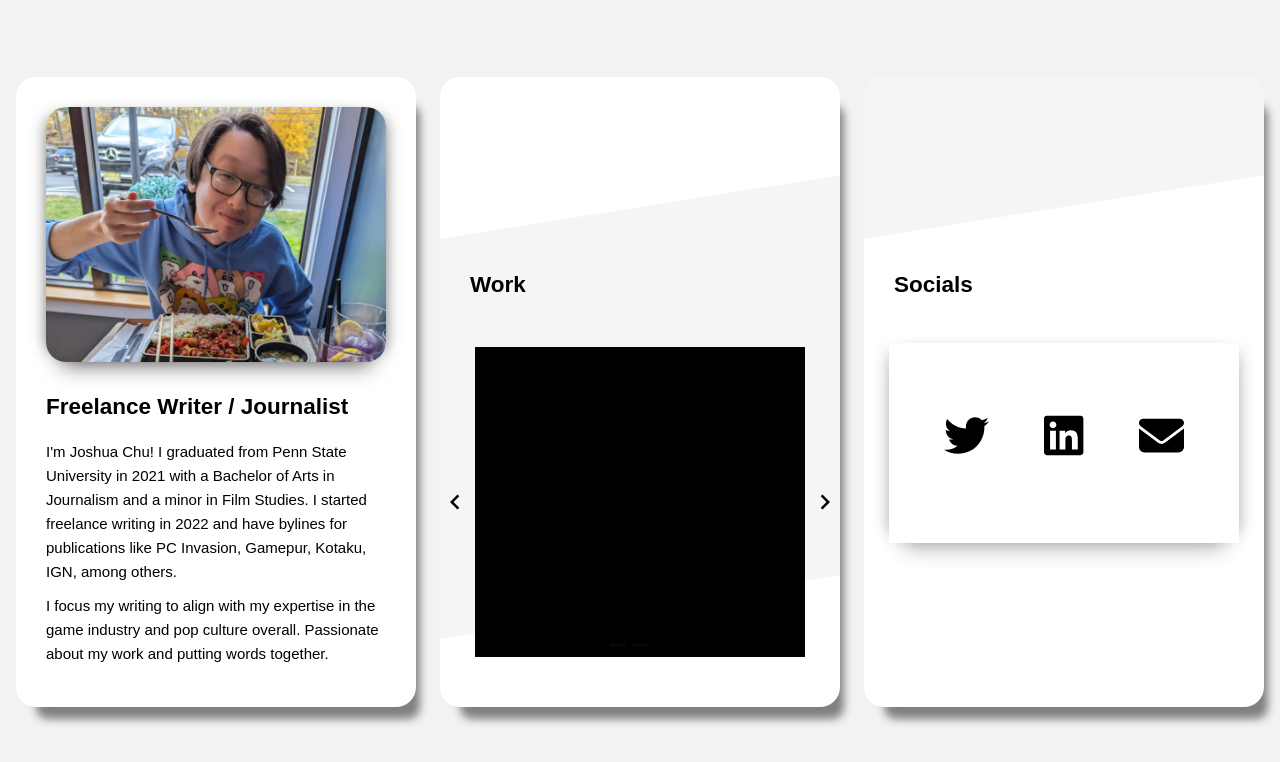
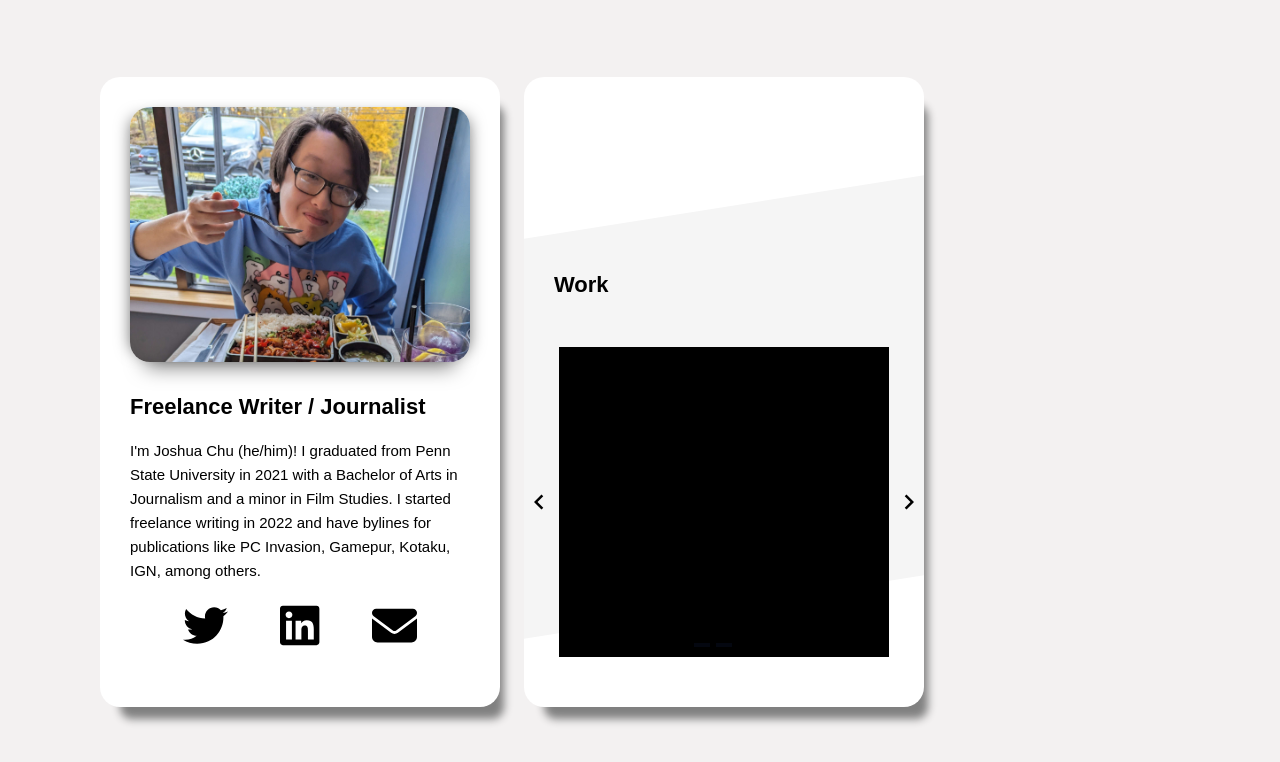
Before and after one commit to changary1994/joshua-portfolio, a Vue app: page / in a window 1280 px wide. Shown: the top 762 px of the page. Built offline with nearby package versions, Linux system fonts and the light colour scheme; a web font is replaced by a local one.

Commit message:
layout edit

```diff
--- a/src/assets/main.css
+++ b/src/assets/main.css
@@ -5,5 +5,6 @@ body {
 }
 
 h2 {
+  font-size: 22px !important;
   font-weight: 600 !important;
 }
--- a/src/cards/AboutCard.vue
+++ b/src/cards/AboutCard.vue
@@ -7,24 +7,128 @@
     </div>
     <div class="card-body">
       <p class="paragraph-1">
-        I'm Joshua Chu! I graduated from Penn State University in 2021 with a Bachelor of Arts in
-        Journalism and a minor in Film Studies. I started freelance writing in 2022 and have bylines
-        for publications like PC Invasion, Gamepur, Kotaku, IGN, among others.
+        I'm Joshua Chu (he/him)! I graduated from Penn State University in 2021 with a Bachelor of
+        Arts in Journalism and a minor in Film Studies. I started freelance writing in 2022 and have
+        bylines for publications like PC Invasion, Gamepur, Kotaku, IGN, among others.
       </p>
-      <p class="paragraph-2">
-        I focus my writing to align with my expertise in the game industry and pop culture overall.
-        Passionate about my work and putting words together.
-      </p>
+      <div class="button-wrapper">
+        <a class="social-icon" href="https://twitter.com/josh_chu74" target="_blank">
+          <font-awesome-icon
+            icon="fa-brands fa-twitter"
+            size="3x"
+            :bounce="hoverTwitter"
+            @mouseover="handleHover('twitter')"
+            @mouseleave="handleUnhover('twitter')"
+          ></font-awesome-icon>
+        </a>
+        <a
+          class="social-icon"
+          href="https://www.linkedin.com/in/joshua-chu-845a79162/"
+          target="_blank"
+        >
+          <font-awesome-icon
+            icon="fa-brands fa-linkedin"
+            size="3x"
+            :bounce="hoverLinkedin"
+            @mouseover="handleHover('linkedin')"
+            @mouseleave="handleUnhover('linkedin')"
+          ></font-awesome-icon>
+        </a>
+        <a class="social-icon" @click="copyTextToClipboard">
+          <font-awesome-icon
+            icon="fa-solid fa-envelope"
+            size="3x"
+            :bounce="hoverEmail"
+            @mouseover="handleHover('email')"
+            @mouseleave="handleUnhover('email')"
+          ></font-awesome-icon
+        ></a>
+      </div>
     </div>
   </div>
 </template>
 
+<script setup lang="ts">
+import { ref } from 'vue'
+import { toast } from 'vue3-toastify'
+
+const hoverTwitter = ref(false)
+const hoverLinkedin = ref(false)
+const hoverEmail = ref(false)
+
+const handleHover = (val: string) => {
+  switch (val) {
+    case 'twitter':
+      hoverTwitter.value = true
+      break
+    case 'linkedin':
+      hoverLinkedin.value = true
+      break
+    case 'email':
+      hoverEmail.value = true
+      break
+    default:
+      break
+  }
+}
+
+const handleUnhover = (val: string) => {
+  switch (val) {
+    case 'twitter':
+      hoverTwitter.value = false
+      break
+    case 'linkedin':
+      hoverLinkedin.value = false
+      break
+    case 'email':
+      hoverEmail.value = false
+      break
+    default:
+      break
+  }
+}
+
+const textToCopy = ref('joshua.chu74@gmail.com')
+
+const copyTextToClipboard = () => {
+  // Access the text value using .value for ref variables
+  const text = textToCopy.value
+
+  // Create a temporary input element
+  const tempInput = document.createElement('textarea')
+  tempInput.value = text
+
+  // Append the input element to the body
+  document.body.appendChild(tempInput)
+
+  // Select the text inside the input element
+  tempInput.select()
+
+  // Execute copy command
+  document.execCommand('copy')
+
+  // Remove the temporary input element
+  document.body.removeChild(tempInput)
+
+  // Optionally, provide feedback to the user
+  toast('Copied to clipboard: ' + text)
+}
+</script>
+
 <style scoped>
 .about {
+  background-color: rgb(255, 255, 255);
+  width: 400px;
+  height: 630px;
+  border-radius: 20px;
+  margin: auto;
+  margin-left: 0;
+  margin-right: 0;
+  box-shadow: 12px 20px 8px -8px gray;
+  transition: all 0.5s ease;
+  perspective: 1000px;
   padding: 30px;
-  height: 100%;
 }
-
 .profile-picture {
   width: 340px;
   border-radius: 20px;
@@ -49,4 +153,15 @@
 .paragraph-2 {
   margin-top: 10px;
 }
+
+.button-wrapper {
+  display: flex;
+  justify-content: space-evenly;
+  margin-top: 20px;
+}
+.social-icon {
+  color: black;
+  cursor: pointer;
+  text-decoration: none;
+}
 </style>
--- a/src/cards/ContactCard.vue
+++ b/src/cards/ContactCard.vue
@@ -1,4 +1,5 @@
 <template>
+  <div class="contact">
     <div class="contact-container-header">
       <div class="diagonal-box"></div>
     </div>
@@ -40,11 +41,18 @@
         ></a>
       </div>
     </div>
+  </div>
 </template>
 
 <script setup lang="ts">
 import { ref } from 'vue'
 import { toast } from 'vue3-toastify'
+
+const emit = defineEmits(['flipCard'])
+
+function flipCard() {
+  emit('flipCard')
+}
 
 const hoverTwitter = ref(false)
 const hoverLinkedin = ref(false)
@@ -109,6 +117,19 @@ const copyTextToClipboard = () => {
 }
 </script>
 <style scoped>
+.contact {
+  background-color: rgb(255, 255, 255);
+  width: 400px;
+  height: 630px;
+  border-radius: 20px;
+  margin: auto;
+  margin-left: 0;
+  margin-right: 0;
+  box-shadow: 12px 20px 8px -8px gray;
+  transition: all 0.5s ease;
+  perspective: 1000px;
+}
+
 .contact-container-header {
   overflow: hidden;
   height: 180px;
@@ -135,10 +156,7 @@ const copyTextToClipboard = () => {
   overflow: visible;
   margin: auto;
   margin-top: 40px;
-  box-shadow:
-    -10px 0 15px -10px rgba(0, 0, 0, 0.3),
-    10px 0 15px -10px rgba(0, 0, 0, 0.3),
-    0 20px 20px -15px rgba(0, 0, 0, 0.3);
+  /* box-shadow: 0px 0 0px 2px rgba(0, 0, 0, 0.1); */
 }
 
 .button-wrapper {
--- a/src/cards/GalleryCard.vue
+++ b/src/cards/GalleryCard.vue
@@ -1,10 +1,12 @@
 <template>
-  <div class="about diagonal-box">
-    <div class="content">
-      <div class="card-title-wrapper">
-        <h2 class="card-title">Work</h2>
+  <div class="gallery">
+    <div class="diagonal-box">
+      <div class="content">
+        <div class="card-title-wrapper">
+          <h2 class="card-title">Work</h2>
+        </div>
+        <div class="card-body"><CarouselComponent></CarouselComponent></div>
       </div>
-      <div class="card-body"><CarouselComponent></CarouselComponent></div>
     </div>
   </div>
 </template>
@@ -14,6 +16,18 @@ import CarouselComponent from '@/components/CarouselComponent.vue'
 </script>
 
 <style scoped>
+.gallery {
+  background-color: rgb(255, 255, 255);
+  width: 400px;
+  height: 630px;
+  border-radius: 20px;
+  margin: auto;
+  margin-left: 0;
+  margin-right: 0;
+  box-shadow: 12px 20px 8px -8px gray;
+  transition: all 0.5s ease;
+  perspective: 1000px;
+}
 .diagonal-box {
   background: rgb(245, 245, 245);
   margin-top: 130px;
@@ -27,6 +41,7 @@ import CarouselComponent from '@/components/CarouselComponent.vue'
   margin: 0 auto;
   transform: skewY(9deg);
 }
+
 .card-title {
   position: absolute;
   top: 60px;
--- a/src/components/CardComponent.vue
+++ b/src/components/CardComponent.vue
@@ -1,8 +1,18 @@
 <template>
-  <main class="card-container"><slot></slot></main>
+  <main class="card-container" @click="flipCard" :class="{ flipped: cardState == true }">
+    <slot></slot>
+  </main>
 </template>
 
-<script setup lang="ts"></script>
+<script setup lang="ts">
+import { ref } from 'vue'
+
+let cardState = ref(false)
+
+function flipCard() {
+  cardState.value = !cardState.value
+}
+</script>
 
 <style scoped>
 .card-container {
@@ -15,11 +25,15 @@
   margin-right: 0;
   box-shadow: 12px 20px 8px -8px gray;
   transition: all 0.5s ease;
+  perspective: 1000px;
 }
 
 /* .card-container:hover {
-  width: 450px;
-  height: 680px;
-  padding: 25px;
+  transform: scale(1.05);
 } */
+
+.card-container.flipped {
+  transform: rotateY(180deg); /* Rotate on hover */
+  opacity: 0;
+}
 </style>
--- a/src/views/HomeView.vue
+++ b/src/views/HomeView.vue
@@ -1,16 +1,13 @@
 <template>
   <div class="card-container-wrapper">
-    <CardComponent><AboutCard></AboutCard></CardComponent>
-    <CardComponent><GalleryCard></GalleryCard></CardComponent>
-    <CardComponent><ContactCard></ContactCard></CardComponent>
+    <AboutCard class="about-card"></AboutCard>
+    <GalleryCard></GalleryCard>
   </div>
 </template>
 
 <script setup lang="ts">
-import CardComponent from '@/components/CardComponent.vue'
 import AboutCard from '@/cards/AboutCard.vue'
 import GalleryCard from '@/cards/GalleryCard.vue'
-import ContactCard from '@/cards/ContactCard.vue'
 </script>
 
 <style scoped>
@@ -20,6 +17,6 @@ import ContactCard from '@/cards/ContactCard.vue'
   flex-direction: row;
   flex-wrap: wrap;
   gap: 1.5rem;
-  justify-content: center;
+  margin-left: 100px;
 }
 </style>
```
Lines whose indentation alone changed are shown as unchanged.
